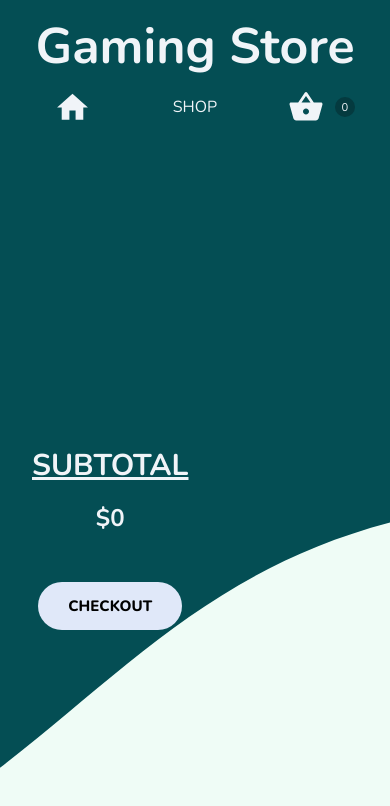
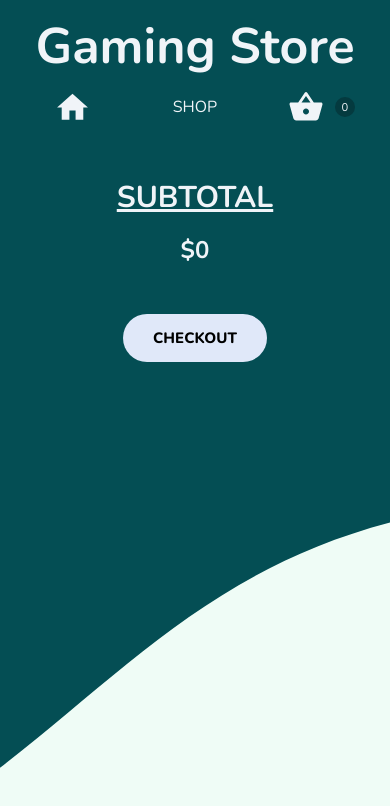
Before and after one commit to vlunaklick/shopping_cart, a React (Create React App) app: page /checkout in a window 390 px wide. Shown: the top 806 px of the page. Built offline with nearby package versions, Linux system fonts and the light colour scheme.

Commit message:
Better responsive Checkout

```diff
--- a/src/pages/Checkout/styles.css
+++ b/src/pages/Checkout/styles.css
@@ -52,3 +52,9 @@
     background-position: center;
     padding: 2rem;
 }
+
+@media (max-width: 830px){
+    .mainCheck{
+        display: block;
+    }
+}
```
